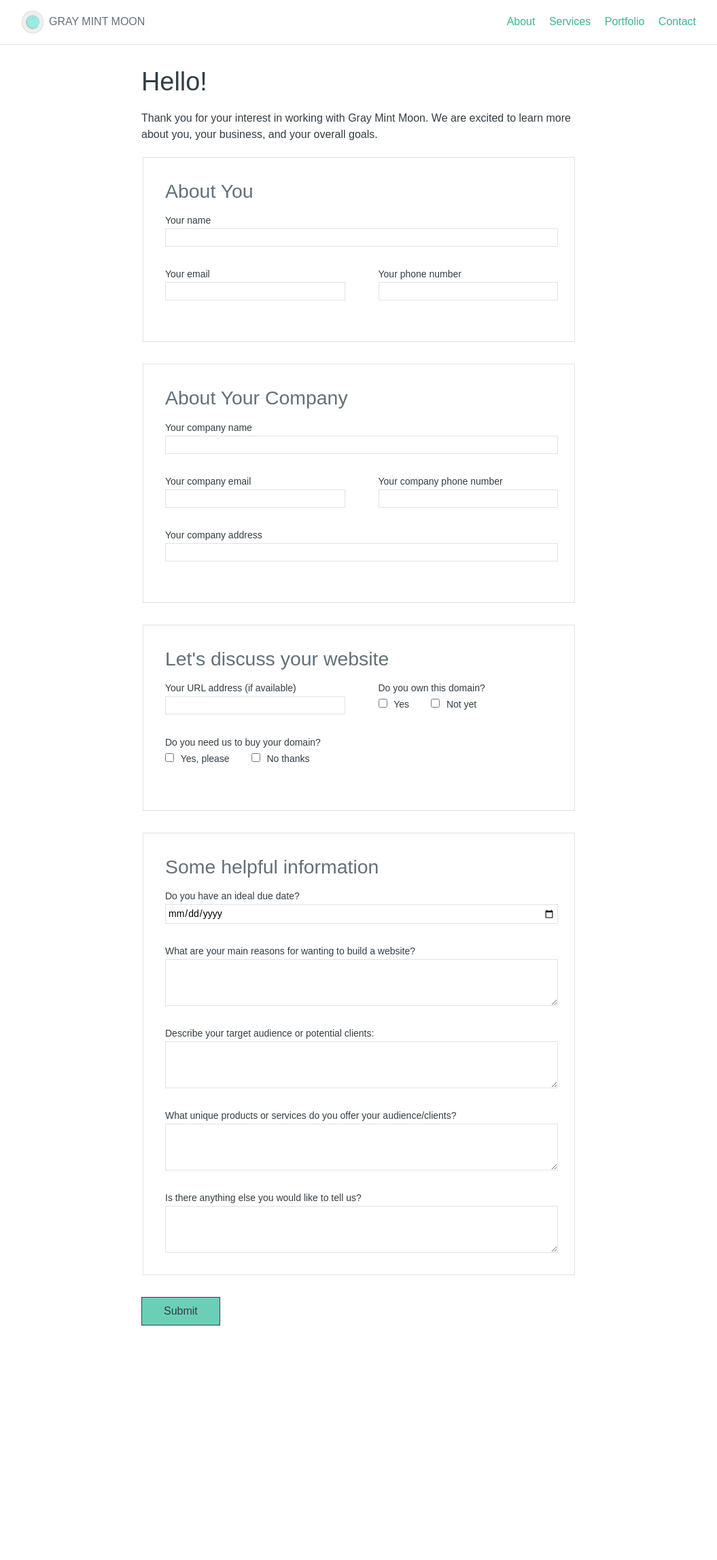
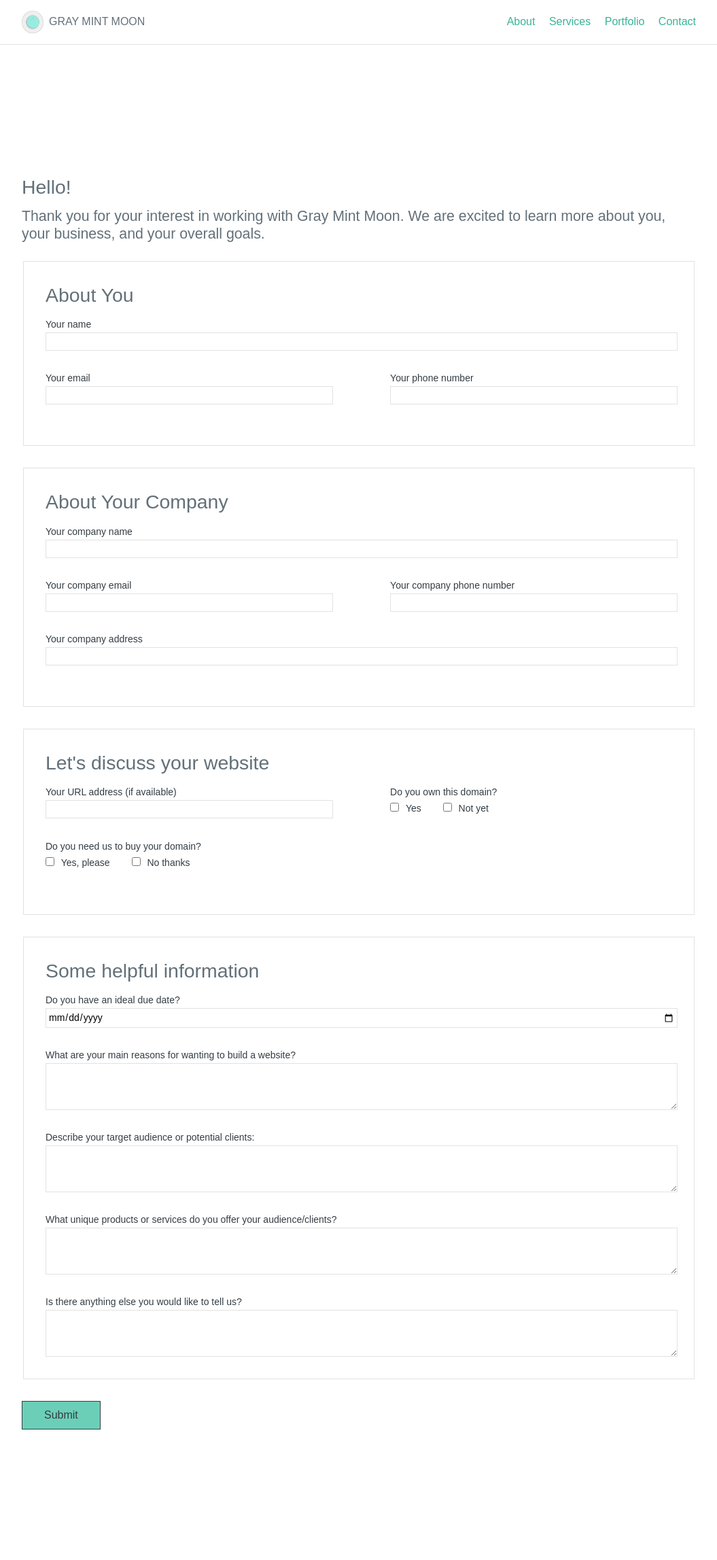
Before and after one commit to graymintmoon/graymintmoon.github.io, a Jekyll site: the page built from contact.md, in a window 1280 px wide. Shown: the whole page at 68% size, without its empty margins (112-1167 px from the left). Built offline with Jekyll 4.4.1, drawn with Linux system fonts in a browser that asks for light colours; nearby versions of some CDN libraries; some web fonts are replaced; before the commit the page ends 1982 px from its top, so only the background shows below that.

Commit message:
page soft launches

```diff
--- a/_sass/base/_typography.scss
+++ b/_sass/base/_typography.scss
@@ -23,7 +23,7 @@ h3 {
 
 h4 {
     font-size: 1.333em;
-    font-weight: 700;
+    font-family: 'Benton Light', sans-serif;
     color: $charcoal;
 }
 
@@ -87,7 +87,7 @@ a {
     h4 {
         font-size: 1em;
         font-weight: 700;
-        font-family: 'Benton Regular', sans-serif;
+        font-family: 'Benton Light', sans-serif;
         color: $charcoal;
     }
 
--- a/_sass/components/_form.scss
+++ b/_sass/components/_form.scss
@@ -1,8 +1,11 @@
 .form {
 	&_block {
 		width: 100%;
-		max-width: $md-screen;
 		margin: 0 auto;
+	}
+
+	&_introduction {
+		padding-bottom: 1em;
 	}
 
 	&_section_title {
--- a/contact.md
+++ b/contact.md
@@ -1,98 +1,94 @@
 ---
-layout: default
+layout: page
 title: Contact
 ---
-<div class="row_xs">
-	<div class="container">
-		<div class="form_block">
-			<div class="form_introduction">
-				<h2>Hello!</h2>
-				<p>Thank you for your interest in working with Gray Mint Moon. We are excited to learn more about you, your business, and your overall goals.</p>
+<div class="form_block">
+	<div class="form_introduction">
+		<h3>Hello!</h3>
+		<h4>Thank you for your interest in working with Gray Mint Moon. We are excited to learn more about you, your business, and your overall goals.</h4>
+	</div>
+	<form action="https://formspree.io/graymintmoon@gmail.com"
+		method="POST">
+		<input class="contact-form" type="hidden" name="_next" value="/">
+		<fieldset class="form_fieldset">
+			<h3 class="form_section_title">About You</h3>
+			<label class="form_label" for="name">Your name</label>
+			<input class="form_input" type="text" name="name">
+			<div class="form_two_columns">
+				<div class="form_column">
+					<label class="form_label" for="email">Your email</label>
+					<input class="form_input" type="email" name="email">
+				</div>
+				<div class="form_column">
+					<label class="form_label" for="phone">Your phone number</label>
+					<input class="form_input" type="tel" name="phone">
+				</div>
 			</div>
-			<form action="https://formspree.io/graymintmoon@gmail.com"
-				method="POST">
-				<input class="contact-form" type="hidden" name="_next" value="/">
-				<fieldset class="form_fieldset">
-					<h3 class="form_section_title">About You</h3>
-					<label class="form_label" for="name">Your name</label>
-					<input class="form_input" type="text" name="name">
-					<div class="form_two_columns">
-						<div class="form_column">
-							<label class="form_label" for="email">Your email</label>
-							<input class="form_input" type="email" name="email">
+		</fieldset>
+		<fieldset class="form_fieldset">
+			<h3 class="form_section_title">About Your Company</h3>
+			<label class="form_label" for="company-name">Your company name</label>
+			<input class="form_input" type="text" name="company-name">
+			<div class="form_two_columns">
+				<div class="form_column">
+					<label class="form_label" for="company-email">Your company email</label>
+					<input class="form_input" type="email" name="company-email">
+				</div>
+				<div class="form_column">
+					<label class="form_label" for="company-phone">Your company phone number</label>
+					<input class="form_input" type="tel" name="company-phone">
+				</div>
+			</div>
+			<label class="form_label" for="company-address">Your company address</label>
+			<input class="form_input" type="text" name="company-address">
+		</fieldset>
+		<fieldset class="form_fieldset">
+			<h3 class="form_section_title">Let's discuss your website</h3>
+			<div class="form_two_columns">
+				<div class="form_column">
+					<label class="form_label" for="company-url">Your URL address (if available)</label>
+					<input class="form_input" type="text" name="company-url">
+				</div>
+				<div class="form_column">
+					<span class="form_label">Do you own this domain?</span>
+					<div class="form_inline_inputs">
+						<div class="form_inline_input_item">
+							<input class="form_checkbox" type="checkbox" id="company-owned-url" name="company-owned-url" value="yes">
+							<label class="form_checkbox_label" for="company-owned-url">Yes</label>
 						</div>
-						<div class="form_column">
-							<label class="form_label" for="phone">Your phone number</label>
-							<input class="form_input" type="tel" name="phone">
+						<div class="form_inline_input_item">
+							<input class="form_checkbox" type="checkbox" id="company-owned-url" name="company-owned-url" value="not yet">
+							<label class="form_checkbox_label" for="company-owned-url">Not yet</label>
 						</div>
 					</div>
-				</fieldset>
-				<fieldset class="form_fieldset">
-					<h3 class="form_section_title">About Your Company</h3>
-					<label class="form_label" for="company-name">Your company name</label>
-					<input class="form_input" type="text" name="company-name">
-					<div class="form_two_columns">
-						<div class="form_column">
-							<label class="form_label" for="company-email">Your company email</label>
-							<input class="form_input" type="email" name="company-email">
-						</div>
-						<div class="form_column">
-							<label class="form_label" for="company-phone">Your company phone number</label>
-							<input class="form_input" type="tel" name="company-phone">
-						</div>
-					</div>
-					<label class="form_label" for="company-address">Your company address</label>
-					<input class="form_input" type="text" name="company-address">
-				</fieldset>
-				<fieldset class="form_fieldset">
-					<h3 class="form_section_title">Let's discuss your website</h3>
-					<div class="form_two_columns">
-						<div class="form_column">
-							<label class="form_label" for="company-url">Your URL address (if available)</label>
-							<input class="form_input" type="text" name="company-url">
-						</div>
-						<div class="form_column">
-							<span class="form_label">Do you own this domain?</span>
-							<div class="form_inline_inputs">
-								<div class="form_inline_input_item">
-									<input class="form_checkbox" type="checkbox" id="company-owned-url" name="company-owned-url" value="yes">
-									<label class="form_checkbox_label" for="company-owned-url">Yes</label>
-								</div>
-								<div class="form_inline_input_item">
-									<input class="form_checkbox" type="checkbox" id="company-owned-url" name="company-owned-url" value="not yet">
-									<label class="form_checkbox_label" for="company-owned-url">Not yet</label>
-								</div>
-							</div>
-						</div>
-					</div>
+				</div>
+			</div>
 
-					<span class="form_label" for="company-phone">Do you need us to buy your domain?</span>
-					<div class="form_inline_inputs">
-						<div class="form_inline_input_item">
-							<input class="form_checkbox" type="checkbox" id="buy-domain" name="buy-domain" value="yes">
-							<label class="form_checkbox_label" for="buy-domain">Yes, please</label>
-						</div>
-						<div class="form_inline_input_item">
-							<input class="form_checkbox" type="checkbox" id="buy-domain" name="dont-buy-domain" value="no thanks">
-							<label class="form_checkbox_label" for="dont-buy-domain">No thanks</label>
-						</div>
-					</div>
-				</fieldset>
-				<fieldset class="form_fieldset">
-					<h3 class="form_section_title">Some helpful information</h3>
-					<label class="form_label" for="ideal-date">Do you have an ideal due date?</label>
-					<input class="form_input" id="idealDate" type="date" name="ideal-date">
-					<label class="form_label" for="website-reason">What are your main reasons for wanting to build a website?</label>
-					<textarea class="form_textarea" rows="3" type="text" name="website-reason"></textarea>
-					<label class="form_label" for="target-audience">Describe your target audience or potential clients:</label>
-					<textarea class="form_textarea" rows="3" type="text" name="target-audience"></textarea>
-					<label class="form_label" for="products-services">What unique products or services do you offer your audience/clients?</label>
-					<textarea class="form_textarea" rows="3" type="text" name="products-services"></textarea>
-					<label class="form_label" for="extra-info">Is there anything else you would like to tell us?</label>
-					<textarea class="form_textarea" name="extra-info" rows="3"></textarea>
-				</fieldset>
-				<input class="form_submit" type="submit" value="Submit">
-			</form>
-		</div>
-	</div>
+			<span class="form_label" for="company-phone">Do you need us to buy your domain?</span>
+			<div class="form_inline_inputs">
+				<div class="form_inline_input_item">
+					<input class="form_checkbox" type="checkbox" id="buy-domain" name="buy-domain" value="yes">
+					<label class="form_checkbox_label" for="buy-domain">Yes, please</label>
+				</div>
+				<div class="form_inline_input_item">
+					<input class="form_checkbox" type="checkbox" id="buy-domain" name="dont-buy-domain" value="no thanks">
+					<label class="form_checkbox_label" for="dont-buy-domain">No thanks</label>
+				</div>
+			</div>
+		</fieldset>
+		<fieldset class="form_fieldset">
+			<h3 class="form_section_title">Some helpful information</h3>
+			<label class="form_label" for="ideal-date">Do you have an ideal due date?</label>
+			<input class="form_input" id="idealDate" type="date" name="ideal-date">
+			<label class="form_label" for="website-reason">What are your main reasons for wanting to build a website?</label>
+			<textarea class="form_textarea" rows="3" type="text" name="website-reason"></textarea>
+			<label class="form_label" for="target-audience">Describe your target audience or potential clients:</label>
+			<textarea class="form_textarea" rows="3" type="text" name="target-audience"></textarea>
+			<label class="form_label" for="products-services">What unique products or services do you offer your audience/clients?</label>
+			<textarea class="form_textarea" rows="3" type="text" name="products-services"></textarea>
+			<label class="form_label" for="extra-info">Is there anything else you would like to tell us?</label>
+			<textarea class="form_textarea" name="extra-info" rows="3"></textarea>
+		</fieldset>
+		<input class="form_submit" type="submit" value="Submit">
+	</form>
 </div>
```
Also changed, not shown: about.md (+2 -6 lines), portfolio.md (added, +6 -0 lines), services.md (added, +6 -0 lines).
